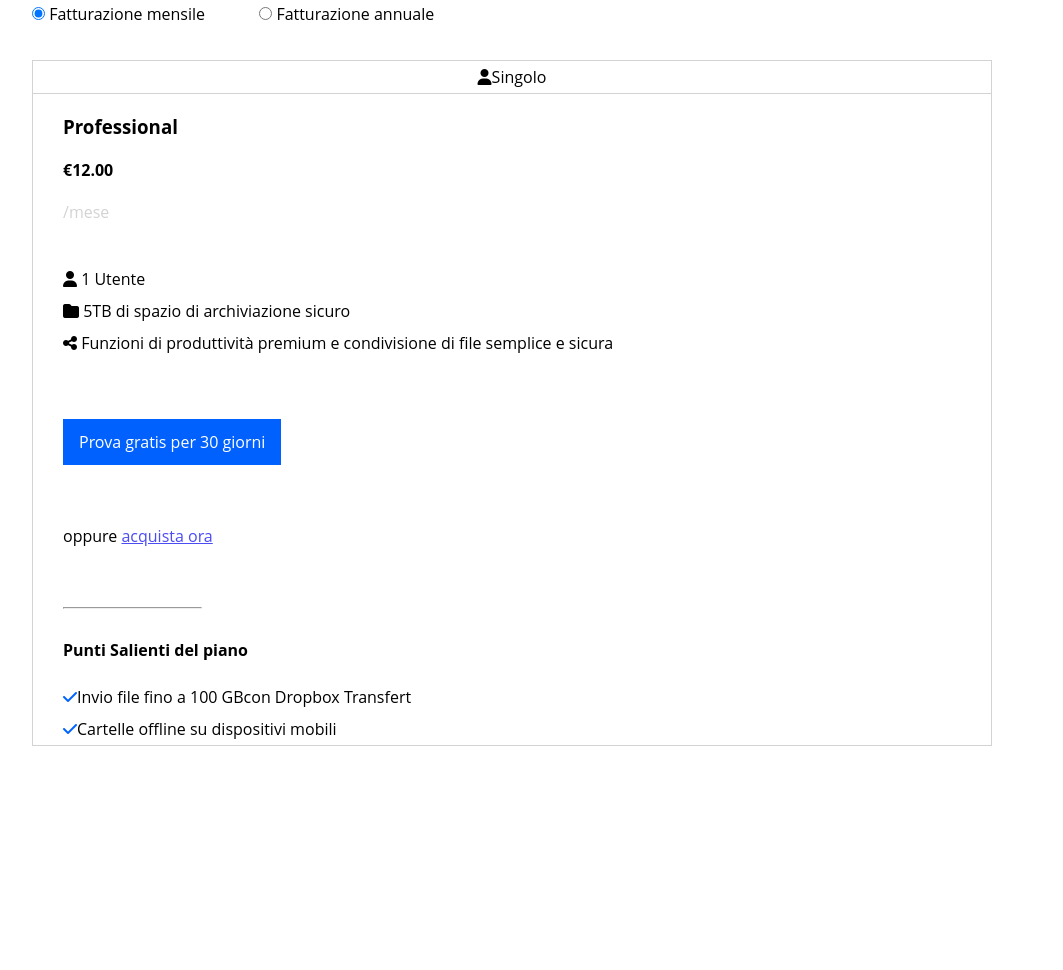
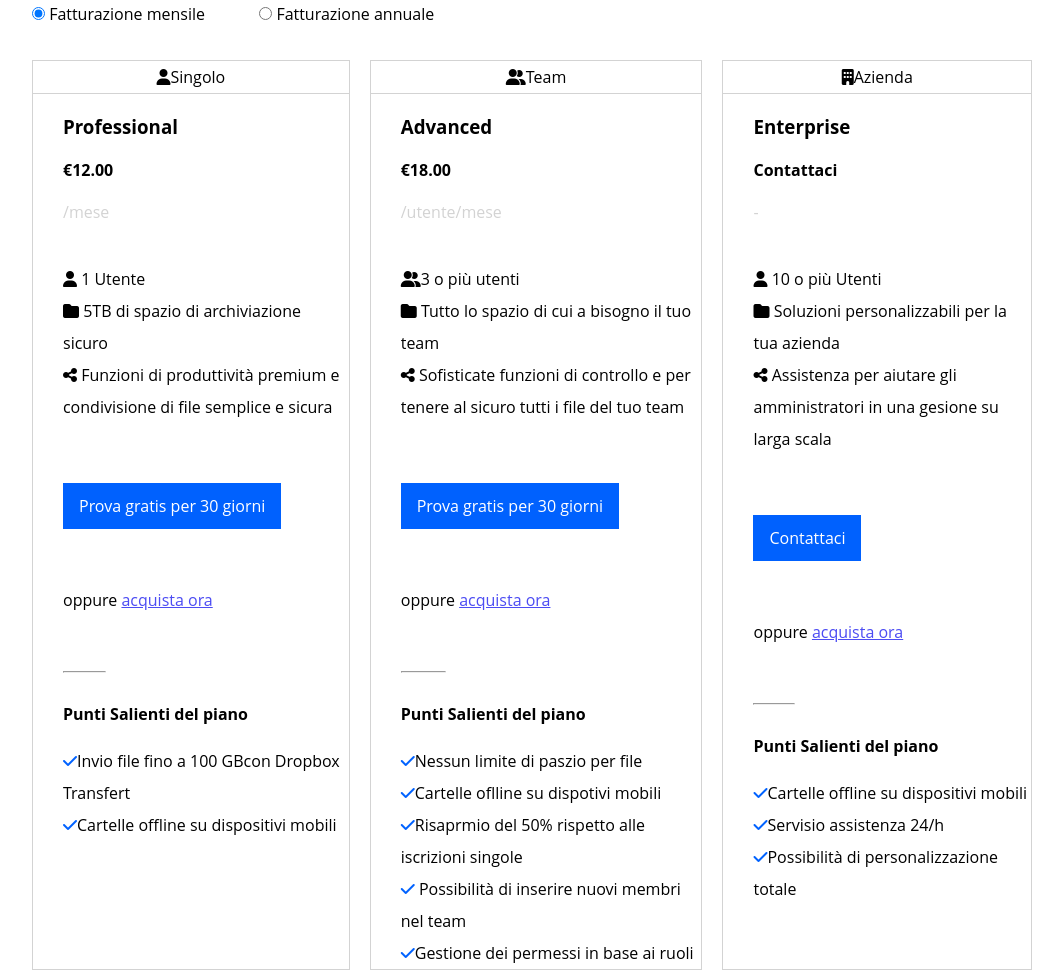
Before and after one commit to federicodececco/htmlcss-dropbox, a plain HTML site: page index.html in a window 1280 px wide. Shown: the part 1111-2081 px from the top of the page, without its empty margins (108-1171 px from the left). Before the commit the page ends 1857 px from the top, so only its background shows below. Drawn offline with Linux system fonts and the light colour scheme.

Commit message:
add:two columns to buisness section

```diff
--- a/index.html
+++ b/index.html
@@ -126,13 +126,118 @@
             <div class="bot">
               <h4>Punti Salienti del piano</h4>
               <ul>
-                <li><i class="fa-solid fa-check check"></i>Invio file fino a 100 GBcon Dropbox Transfert</li>
-                <li><i class="fa-solid fa-check check"></i>Cartelle offline su dispositivi mobili</li>
+                <li>
+                  <i class="fa-solid fa-check check"></i>Invio file fino a 100
+                  GBcon Dropbox Transfert
+                </li>
+                <li>
+                  <i class="fa-solid fa-check check"></i>Cartelle offline su
+                  dispositivi mobili
+                </li>
               </ul>
             </div>
           </div>
-          <div></div>
-          <div></div>
+          <div class="col">
+            <div><i class="fa-solid fa-user-group"></i>Team</div>
+            <div class="top">
+              <h3>Advanced</h3>
+              <div>
+                <p>€18.00</p>
+                <p>/utente/mese</p>
+              </div>
+              <div>
+                <ul>
+                  <li><i class="fa-solid fa-user-group"></i>3 o più utenti</li>
+                  <li>
+                    <i class="fa-solid fa-folder"></i> Tutto lo spazio di cui a
+                    bisogno il tuo team
+                  </li>
+                  <li>
+                    <i class="fa-sharp fa-solid fa-share-nodes"></i> Sofisticate
+                    funzioni di controllo e per tenere al sicuro tutti i file
+                    del tuo team
+                  </li>
+                </ul>
+              </div>
+              <div>
+                <button class="btn secondary">
+                  Prova gratis per 30 giorni
+                </button>
+              </div>
+              <div>oppure <a href="">acquista ora</a></div>
+              <hr />
+            </div>
+            <div class="bot">
+              <h4>Punti Salienti del piano</h4>
+              <ul>
+                <li>
+                  <i class="fa-solid fa-check check"></i>Nessun limite di paszio
+                  per file
+                </li>
+                <li>
+                  <i class="fa-solid fa-check check"></i>Cartelle oflline su
+                  dispotivi mobili
+                </li>
+                <li>
+                  <i class="fa-solid fa-check check"></i>Risaprmio del 50%
+                  rispetto alle iscrizioni singole
+                </li>
+                <li>
+                  <i class="fa-solid fa-check check"></i> Possibilità di
+                  inserire nuovi membri nel team
+                </li>
+                <li>
+                  <i class="fa-solid fa-check check"></i>Gestione dei permessi
+                  in base ai ruoli
+                </li>
+              </ul>
+            </div>
+          </div>
+          <div class="col">
+            <div><i class="fa-solid fa-building"></i>Azienda</div>
+            <div class="top">
+              <h3>Enterprise</h3>
+              <div>
+                <p>Contattaci</p>
+                <p>-</p>
+              </div>
+              <div>
+                <ul>
+                  <li><i class="fa-solid fa-user"></i> 10 o più Utenti</li>
+                  <li>
+                    <i class="fa-solid fa-folder"></i> Soluzioni
+                    personalizzabili per la tua azienda
+                  </li>
+                  <li>
+                    <i class="fa-sharp fa-solid fa-share-nodes"></i> Assistenza
+                    per aiutare gli amministratori in una gesione su larga scala
+                  </li>
+                </ul>
+              </div>
+              <div>
+                <button class="btn secondary">Contattaci</button>
+              </div>
+              <div>oppure <a href="">acquista ora</a></div>
+              <hr />
+            </div>
+            <div class="bot">
+              <h4>Punti Salienti del piano</h4>
+              <ul>
+                <li>
+                  <i class="fa-solid fa-check check"></i>Cartelle offline su
+                  dispositivi mobili
+                </li>
+                <li>
+                  <i class="fa-solid fa-check check"></i>Servisio assistenza
+                  24/h
+                </li>
+                <li>
+                  <i class="fa-solid fa-check check"></i>Possibilità di
+                  personalizzazione totale
+                </li>
+              </ul>
+            </div>
+          </div>
         </div>
       </section>
     </main>
```
